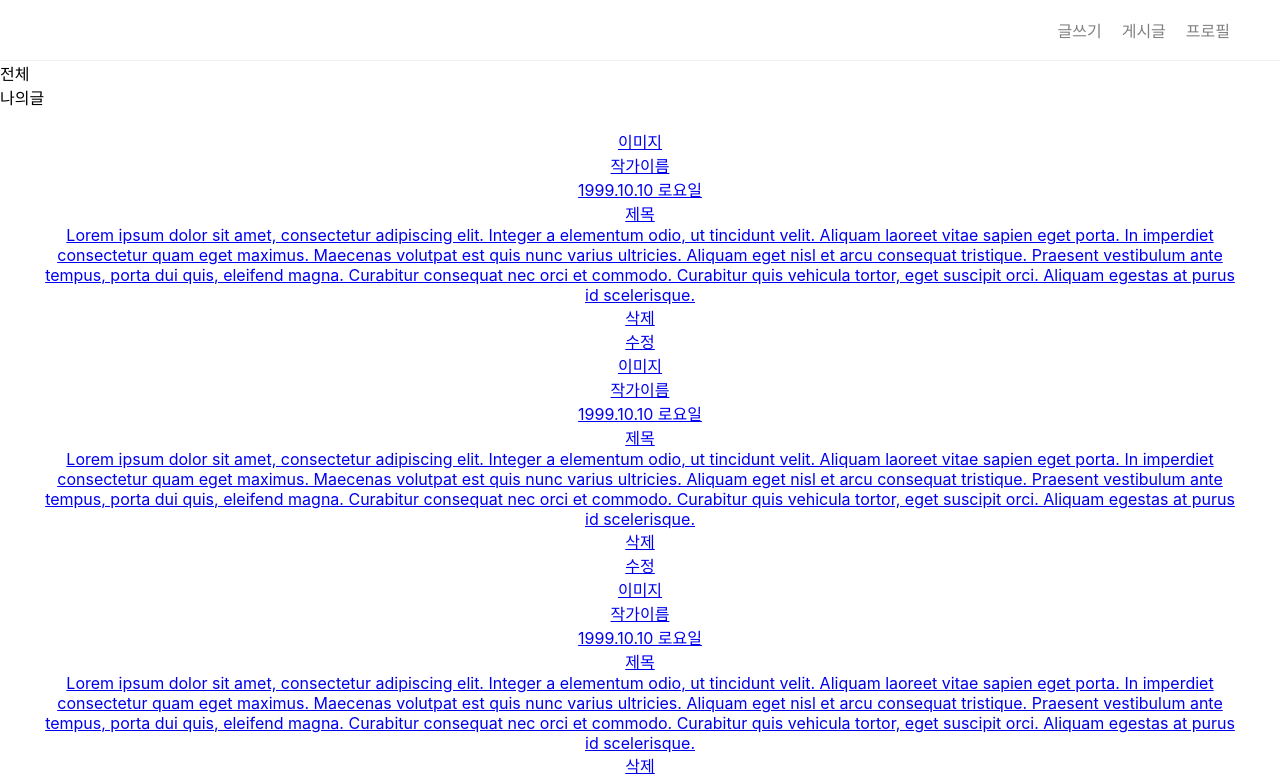
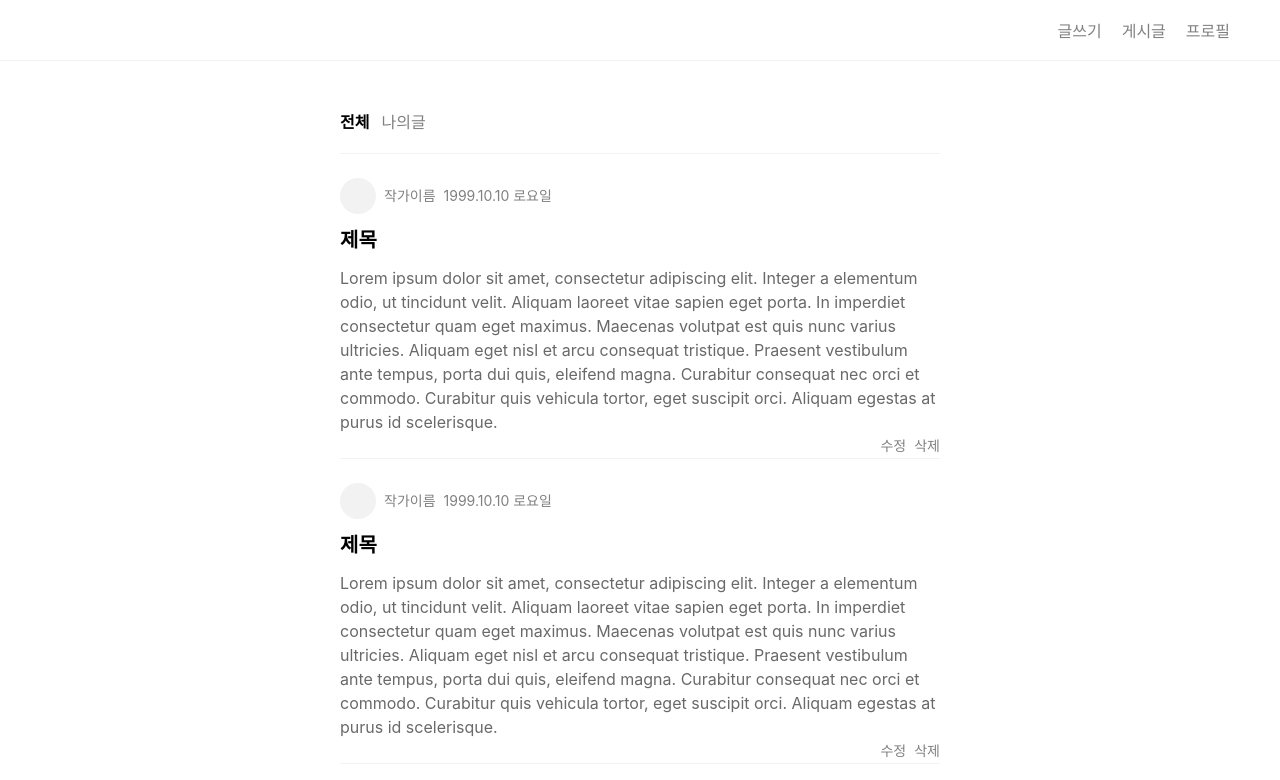
Before and after one commit to tmdeksdl/blog-app, a React (Create React App) app: page / in a window 1280 px wide. Shown: the top 780 px of the page. Built offline with nearby package versions, Linux system fonts and the light colour scheme.

Commit message:
Feat: 메인페이지 컴포넌트 CSS 추가

```diff
--- a/src/index.css
+++ b/src/index.css
@@ -48,9 +48,91 @@ footer {
   gap: 20px;
 }
 
+footer a {
+  text-decoration: none;
+  color: gray;
+}
+
+footer a:focus,
+footer a:hover {
+  color: black;
+}
+
+/* post nagivator */
+.post_navigator {
+  display: flex;
+  gap: 12px;
+  margin: 0 auto;
+  max-width: 600px;
+  font-size: 16px;
+  color: gray;
+  cursor: pointer;
+  padding: 48px 20px 0px 20px;
+}
+.post_navigator--active {
+  color: black;
+  font-weight: 600;
+}
 /* post list */
 .post_list {
   min-height: 90vh;
-  padding: 20px 40px;
-  text-align: center;
+  max-width: 600px;
+  padding: 20px;
+  text-align: left;
+  margin: 0 auto;
+  line-height: 24px;
 }
+
+.post_list a {
+  text-decoration: none;
+  color: black;
+}
+
+.post_box {
+  padding-top: 24px;
+  border-top: 1px solid #f2f2f2;
+}
+
+.post_profile_box {
+  display: flex;
+  gap: 8px;
+  font-size: 14px;
+  align-items: center;
+}
+
+.post_profile {
+  width: 36px;
+  height: 36px;
+  background-color: #f2f2f2;
+  border-radius: 50%;
+}
+
+.post_date,
+.post_author {
+  color: gray;
+}
+
+.post_title {
+  font-size: 20px;
+  font-weight: 600;
+  margin: 14px 0px;
+}
+
+.post_text {
+  color: dimgray;
+  font-size: 16px;
+}
+
+.post_util_box {
+  display: flex;
+  gap: 8px;
+  flex-direction: row-reverse;
+  font-size: 14px;
+  color: gray;
+}
+.post_delete:hover,
+.post_delete:focus,
+.post_edit:hover,
+.post_edit:focus {
+  color: black;
+}
--- a/src/pages/home/index.tsx
+++ b/src/pages/home/index.tsx
@@ -19,7 +19,7 @@ export default function Home() {
           <div key={index} className="post_box">
             <Link to={`/posts/${index}`}>
               <div className="post_profile_box">
-                <div className="post_profile">이미지</div>
+                <div className="post_profile"></div>
                 <div className="post_author">작가이름</div>
                 <div className="post_date">1999.10.10 로요일</div>
               </div>
```
